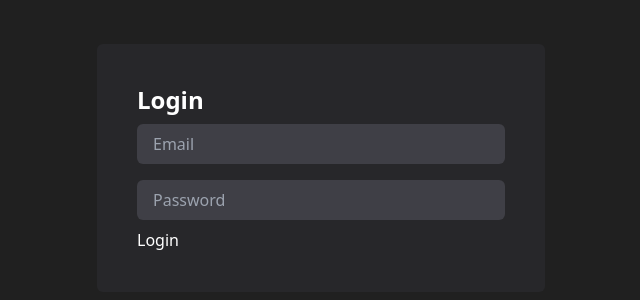
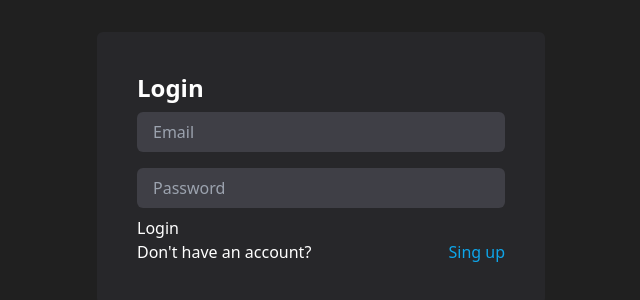
Before and after one commit to MariaRipley/patient-manager, a React (Vite) app in the folder client/: page /login in a window 1280 px wide. Shown: the part 182-482 px from the top of the page, without its empty margins (319-959 px from the left). Built offline with nearby package versions, Linux system fonts and the light colour scheme.

Commit message:
Add Sign up link in Login page

```diff
--- a/client/src/pages/LoginPage.jsx
+++ b/client/src/pages/LoginPage.jsx
@@ -1,5 +1,6 @@
 import { useForm } from "react-hook-form";
 import { useAuth } from "../context/AuthContext";
+import { Link } from "react-router-dom";
 
 function LoginPage() {
   const {
@@ -41,6 +42,13 @@
           )}
           <button type="submit">Login</button>
         </form>
+        <p className="flex gap-x-2 justify-between">
+          Don't have an account?{" "}
+          <Link to="/register" className="text-sky-500">
+            {" "}
+            Sing up
+          </Link>
+        </p>
       </div>
     </div>
   );
```
